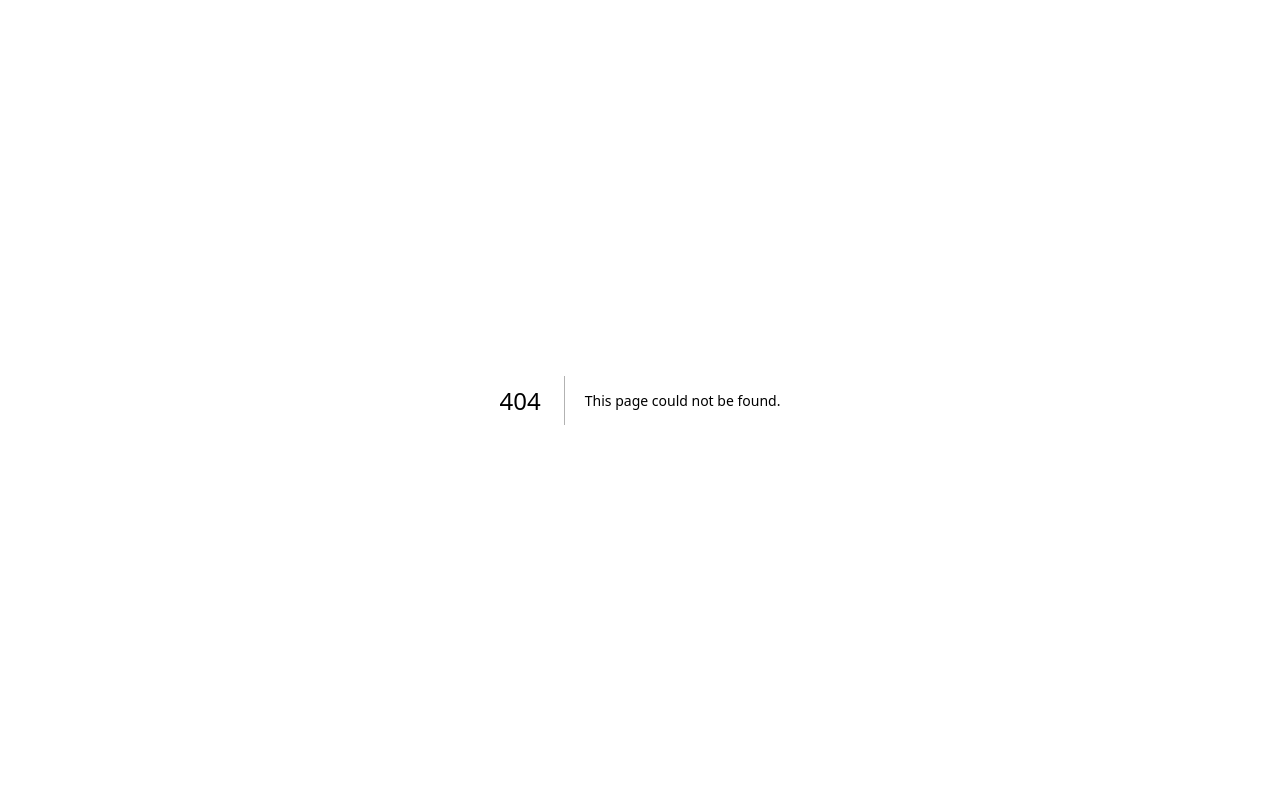
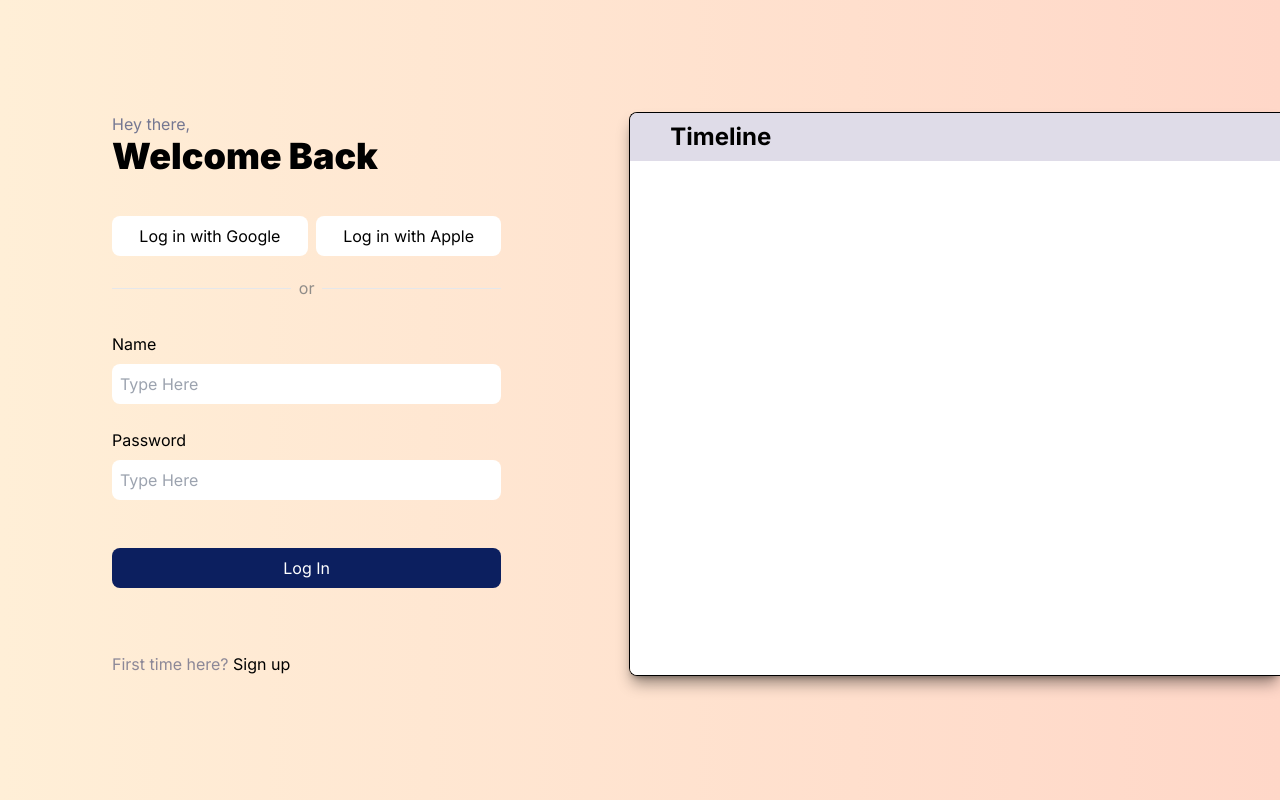
Before and after one commit to isinghdivyanshu/plotspark, a Next.js app: page /login in a window 1280 px wide. Before the commit this address had no page. Built offline with nearby package versions, Linux system fonts and the light colour scheme.

Commit message:
feat: complete login page for large screens

```diff
--- /dev/null
+++ b/src/app/login/page.js
@@ -0,0 +1,74 @@
+import Link from "next/link";
+
+export default function Login() {
+	return (
+		<div className="min-h-screen bg-gradient-to-r from-[#FFEFD7] to-[#FFD7C8] pt-28 pl-28">
+			<div className="flex gap-16">
+				<div className="w-1/3 ">
+					<div className="text-[#0C1F5F91] font-normal">
+						Hey there,
+					</div>
+					<div className="font-black text-4xl mb-10">
+						Welcome Back
+					</div>
+					<div className="flex gap-2 mb-5 justify-between">
+						<button
+							type="button"
+							className="grow rounded-lg bg-white py-2 px-4"
+						>
+							Log in with Google
+						</button>
+						<button
+							type="button"
+							className="grow rounded-lg bg-white py-2 px-4"
+						>
+							Log in with Apple
+						</button>
+					</div>
+					<div className="flex items-center justify-end">
+						<hr className="w-full inline-block" />
+						<span className=" text-[#797979d4] mx-2">or</span>
+						<hr className="w-full inline-block" />
+					</div>
+					<label htmlFor="name" className="flex flex-col gap-2 mt-8">
+						Name
+						<input
+							type="text"
+							id="name"
+							placeholder="Type Here"
+							autoComplete="name"
+							className="rounded-lg p-2 mb-6"
+						/>
+					</label>
+					<label htmlFor="password" className="flex flex-col gap-2">
+						Password
+						<input
+							type="text"
+							id="password"
+							placeholder="Type Here"
+							className="rounded-lg p-2 mb-12"
+						/>
+					</label>
+					<button
+						type="submit"
+						className="w-full bg-[#0c1f5f] p-2 rounded-lg text-white mb-16"
+					>
+						Log In
+					</button>
+					<Link href="/signup">
+						<span className="text-[#5f6180b8]">
+							First time here?{" "}
+						</span>
+						<span>Sign up</span>
+					</Link>
+				</div>
+				<div className="grow min-h-full rounded-s-lg border border-black border-r-0 overflow-hidden ml-16 shadow-lg shadow-[#0000006b]">
+					<div className="bg-[#dfdce8] py-2 px-10 font-bold text-2xl">
+						Timeline
+					</div>
+					<div className="h-full bg-white"></div>
+				</div>
+			</div>
+		</div>
+	);
+}
--- a/src/app/page.js
+++ b/src/app/page.js
@@ -8,6 +8,11 @@ export default function Home() {
 					Sign Up
 				</div>
 			</Link>
+			<Link href="/login">
+				<div className="hover:bg-blue-500 border border-blue-500 p-2 rounded-md">
+					Login
+				</div>
+			</Link>
 		</main>
 	);
 }
```
